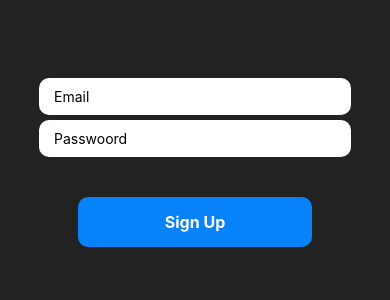
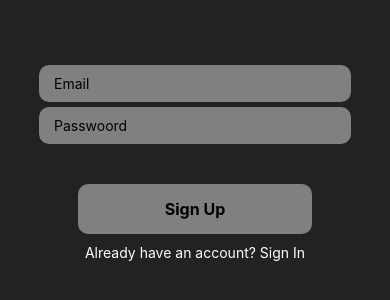
Before and after one commit to AsadUllahAhmad/Country-Browser, a React Native app: screen /SignUpScreen in a window 390 px wide. Shown: the part 262-562 px from the top of the page. Built offline with nearby package versions, Linux system fonts and the light colour scheme; no server answers.

Commit message:
firebase setUp

```diff
--- a/App.js
+++ b/App.js
@@ -16,7 +16,7 @@ export default function App () {
       <Stack.Navigator>
         <Stack.Screen options={{headerShown: false}}   name="LoginScreen" component={LoginScreen} />
         <Stack.Screen options={{headerShown: false}}   name="SignUpScreen" component={SignUpScreen} />
-        <Stack.Screen name="Home" component={HomeScreen} />
+        <Stack.Screen options={{headerShown: false}}   name="Home" component={HomeScreen} />
       </Stack.Navigator>
     </NavigationContainer>
   );
--- /dev/null
+++ b/config/firebase.js
@@ -0,0 +1,23 @@
+// Import the functions you need from the SDKs you need
+import { initializeApp } from 'firebase/app';
+import { getAuth } from "firebase/auth";
+
+// TODO: Add SDKs for Firebase products that you want to use
+// https://firebase.google.com/docs/web/setup#available-libraries
+
+// Your web app's Firebase configuration
+const firebaseConfig = {
+  apiKey: "AIzaSyD6jbUEcXEV_zzbCF_0tOYdTug_UosaVRY",
+  authDomain: "country-browser.firebaseapp.com",
+  projectId: "country-browser",
+  storageBucket: "country-browser.appspot.com",
+  messagingSenderId: "642761376673",
+  appId: "1:642761376673:web:6ae7ca2518b497875481e0"
+};
+
+// Initialize Firebase
+
+export const app = initializeApp(firebaseConfig);
+console.log('app : ', app)
+export const auth = getAuth(app);
+console.log('auth : ', auth);
--- a/package.json
+++ b/package.json
@@ -11,11 +11,15 @@
   "dependencies": {
     "@react-navigation/native": "^6.1.14",
     "@react-navigation/native-stack": "^6.9.22",
+    "@react-navigation/stack": "^6.3.25",
+    "dotenv": "^16.4.5",
     "expo": "~50.0.8",
+    "expo-constants": "~15.4.5",
     "expo-status-bar": "~1.11.1",
-    "firebase": "^8.2.3",
+    "firebase": "^10.8.1",
     "react": "18.2.0",
     "react-native": "0.73.4",
+    "react-native-elements": "^3.4.3",
     "react-native-safe-area-context": "4.8.2",
     "react-native-screens": "~3.29.0"
   },
--- a/screens/HomeScreen.js
+++ b/screens/HomeScreen.js
@@ -1,22 +1,63 @@
 import React from 'react'
-import { Text, StyleSheet, View } from 'react-native';
+import { Text, StyleSheet, View , TouchableOpacity} from 'react-native';
+import { useNavigation } from "@react-navigation/native";
+import {auth } from '../config/firebase';
 
 const HomeScreen = () => {
 
-    return (
-      <View style={styles.text}>
-        <Text>Home Screen</Text>
+  const navigation = useNavigation();
+
+  const handleSignOut = () => {
+    auth
+    .signOut()
+    .then(() => {
+      navigation.navigate('LoginScreen')
+    })
+    .catch(error => alert(error.message));
+  }
+  return (
+    <View style={styles.container}>
+       <View style={styles.logoutButton}>
+          <TouchableOpacity style={styles.button}>
+            <Text style={styles.buttonText} onPress={() => {navigation.navigate('LoginScreen')}}>Logout</Text>
+          </TouchableOpacity>
+        </View>
+      <View style={styles.content}>
+        <Text style={styles.text}>Home Screen</Text>
       </View>
-    )
-  }
+    </View>
+  );
+};
 
-
-  export default HomeScreen;
+export default HomeScreen;
 
 const styles = StyleSheet.create({
-  text:{
+  container: {
+    flex: 1,
     justifyContent: 'center',
     alignItems: 'center',
+    backgroundColor: "#222",
+
+  },
+  logoutButton: {
+    width: '15%',
+    position: 'absolute',
+    top: 60,
+    right: 20,
+    backgroundColor: 'grey',
+    borderRadius: 10,
+    justifyContent: 'center',
+    alignItems: 'center',
+  },
+  content: {
+    flex: 1,
+    justifyContent: 'center',
+    alignItems: 'center',
+  },
+  text: {
     fontSize: 20,
-  }
-})
+    color: 'white',
+
+  },
+
+});
--- a/screens/LoginScreen.js
+++ b/screens/LoginScreen.js
@@ -1,38 +1,124 @@
-import React, { useState } from 'react'
-import { Text, StyleSheet, View, KeyboardAvoidingView,TextInput,TouchableOpacity,TouchableWithoutFeedback, Keyboard } from 'react-native';
-import auth from '../firebase';
+import React, { useEffect, useState } from "react";
+import { useNavigation, useFocusEffect } from "@react-navigation/native";
+import {
+  Text,
+  StyleSheet,
+  View,
+  KeyboardAvoidingView,
+  TextInput,
+  TouchableOpacity,
+  TouchableWithoutFeedback,
+  Keyboard,
+  Alert,
+} from "react-native";
+import { firebaseConfig, auth } from '../config/firebase';
+import { initializeApp } from "firebase/app";
+import {
+  createUserWithEmailAndPassword,
+  signInWithEmailAndPassword,
+} from "firebase/auth";
 
 const LoginScreen = () => {
+  const [email, setEmail] = useState("");
+  const [password, setPassword] = useState("");
+  const navigation = useNavigation();
 
-    const [email, setEmail] = useState('');
-    const [password, setPassword] = useState('');
+   // Function to clear email and password fields
+   const clearFields = () => {
+    setEmail("");
+    setPassword("");
+  };
 
-    const handleSignUp =() => {
-        auth.createUserWithEmailAndPassword(email,password)
-        .then(userCredentials => {
-           const user = userCredentials.user;
-           console.log(user.email);
+  // Clear fields when component is focused
+  useFocusEffect(
+    React.useCallback(() => {
+      clearFields();
+    }, [])
+  );
+
+
+useEffect(() =>{
+  const unsubscribe = auth.onAuthStateChanged(user =>{
+    if(user){
+      navigation.navigate('Home');
+    }
   })
+  return unsubscribe
+},[])
 
-        .catch(error => alert(error.message));
-
+  const handleSignUp = () => {
+      // Check if email and password are not empty
+  if (!email) {
+    Alert.alert('Error', 'Please enter your email.');
+    return;
   }
 
+  if (!password) {
+    Alert.alert('Error', 'Please enter your password.');
+    return;
+  }
+    createUserWithEmailAndPassword(auth, email, password)
+      .then((userCredential) => {
+        // Signed up
+        const user = userCredential.user;
+        Alert.alert('Success', 'Account created successfully!');
+        console.log(user.email);
+
+      })
+      .catch((error) => {
+        const errorCode = error.code;
+        const errorMessage = error.message;
+
+      });
+  };
+
+  const handleSignIn = () => {
+
+    // Check if email and password are not empty
+      if (!email) {
+       Alert.alert('Error', 'Please enter your email.');
+        return;
+      }
+
+      if (!password) {
+        Alert.alert('Error', 'Please enter your password.');
+        return;
+      }
+
+    signInWithEmailAndPassword(auth, email, password)
+    .then((userCredential) => {
+      // Signed in
+      const user = userCredential.user;
+      // You can navigate or perform any other action here upon successful login
+    })
+    .catch((error) => {
+      const errorCode = error.code;
+      const errorMessage = error.message;
+      if (errorCode === 'auth/user-not-found') {
+        // If user not found, show an alert
+        Alert.alert('Error', 'User not found. Please sign up first.');
+      } else {
+        // For other errors, you can handle differently or show a generic error message
+        Alert.alert('Error', errorMessage);
+      }
+    });
+};
 
   return (
     <TouchableWithoutFeedback onPress={Keyboard.dismiss}>
-         <KeyboardAvoidingView style={styles.container} behavior='padding'>
+      <KeyboardAvoidingView style={styles.container} behavior="padding">
         <View style={styles.inputContainer}>
           <TextInput
             placeholder="Email"
             value={email}
-                onChangeText={text => setEmail(text)}
-                style={styles.input}/>
+            onChangeText={(text) => setEmail(text)}
+            style={styles.input}
+          />
 
           <TextInput
             placeholder="Passwoord"
             value={password}
-                onChangeText={text => setPassword(text)}
+            onChangeText={(text) => setPassword(text)}
             style={styles.input}
             keyboardType="numeric"
             secureTextEntry
@@ -40,13 +126,11 @@ const LoginScreen = () => {
         </View>
 
         <View style={styles.buttonContainer}>
-            <TouchableOpacity style={styles.button} onPress={() => {}}>
+          <TouchableOpacity style={styles.button} onPress={handleSignIn}>
             <Text style={styles.buttonText}>Login</Text>
           </TouchableOpacity>
 
-            <TouchableOpacity style={[styles.button, styles.buttonOutline]} onPress={handleSignUp}>
-              <Text style={styles.buttonOutlineText}>Sign Up</Text>
-            </TouchableOpacity>
+          <Text style={styles.signUpText} onPress={() => {navigation.navigate('SignUpScreen')}}>Don't have an account? Sign Up</Text>
 
         </View>
       </KeyboardAvoidingView>
@@ -57,49 +141,58 @@ const LoginScreen = () => {
 export default LoginScreen;
 
 const styles = StyleSheet.create({
-    container:{
+  container: {
     flex: 1,
-        justifyContent: 'center',
-        alignItems: 'center',
+    justifyContent: "center",
+    alignItems: "center",
+    backgroundColor: "#222",
   },
-    inputContainer:{
-      width: '80%'
+  inputContainer: {
+    width: "80%",
+    borderColor: 'black'
   },
-    input:{
-      backgroundColor: 'white',
+  input: {
+    backgroundColor: "grey",
     paddingHorizontal: 15,
     paddingVertical: 10,
     borderRadius: 10,
     marginTop: 5,
   },
-     buttonContainer:{
-      width: '60%',
-      justifyContent: 'center',
-      alignItems: 'center',
+  buttonContainer: {
+    width: "60%",
+    justifyContent: "center",
+    alignItems: "center",
     marginTop: 40,
+
   },
-     button:{
-      backgroundColor: '#0782F9',
-      width: '100%',
+  button: {
+    backgroundColor: "grey",
+    width: "100%",
     padding: 15,
     borderRadius: 10,
-      alignItems: 'center',
+    alignItems: "center",
+    borderColor: 'black',
   },
-     buttonOutline:{
-      backgroundColor: 'white',
-      marginTop: 5,
-      borderColor: '#0782F9',
+  buttonOutline: {
+    backgroundColor: "grey",
+    marginTop: 10,
     borderWidth: 2,
+
   },
-     buttonText:{
-      color: 'white',
-      fontWeight: '700',
+  buttonText: {
+    color: "black",
+    fontWeight: "700",
     fontSize: 16,
   },
 
-     buttonOutlineText:{
-      color: '#0782F9',
-      fontWeight: '700',
+  buttonOutlineText: {
+    color: "black",
+    fontWeight: "700",
     fontSize: 16,
   },
-})
+
+  signUpText:{
+    marginTop: 10,
+    color: 'white'
+  }
+});
--- a/screens/SignUpScreen.js
+++ b/screens/SignUpScreen.js
@@ -1,27 +1,92 @@
-import React, { useState } from 'react';
-import { useNavigation } from '@react-navigation/native';
-import { Text, StyleSheet, View, KeyboardAvoidingView,TextInput,TouchableOpacity,TouchableWithoutFeedback, Keyboard, Alert } from 'react-native';
+import React, { useEffect, useState } from "react";
+import { useNavigation, useFocusEffect } from "@react-navigation/native";
+import {
+  Text,
+  StyleSheet,
+  View,
+  KeyboardAvoidingView,
+  TextInput,
+  TouchableOpacity,
+  TouchableWithoutFeedback,
+  Keyboard,
+  Alert,
+} from "react-native";
+import { firebaseConfig, auth } from '../config/firebase';
+import { initializeApp } from "firebase/app";
+import {
+  createUserWithEmailAndPassword,
+  signInWithEmailAndPassword,
+} from "firebase/auth";
 
 const SignUpScreen = () => {
+  const [email, setEmail] = useState("");
+  const [password, setPassword] = useState("");
+  const navigation = useNavigation();
 
-    const [email, setEmail] = useState('');
-    const [password, setPassword] = useState('');
-    const navigation = useNavigation();
+   // Function to clear email and password fields
+   const clearFields = () => {
+    setEmail("");
+    setPassword("");
+  };
+
+  // Clear fields when component is focused
+  useFocusEffect(
+    React.useCallback(() => {
+      clearFields();
+    }, [])
+  );
+
+
+useEffect(() =>{
+  const unsubscribe = auth.onAuthStateChanged(user =>{
+    if(user){
+      navigation.navigate('Home');
+    }
+  })
+  return unsubscribe
+},[])
+
+  const handleSignUp = () => {
+      // Check if email and password are not empty
+  if (!email) {
+    Alert.alert('Error', 'Please enter your email.');
+    return;
+  }
+
+  if (!password) {
+    Alert.alert('Error', 'Please enter your password.');
+    return;
+  }
+    createUserWithEmailAndPassword(auth, email, password)
+      .then((userCredential) => {
+        // Signed up
+        const user = userCredential.user;
+        Alert.alert('Success', 'Account created successfully!');
+        console.log(user.email);
+
+      })
+      .catch((error) => {
+        const errorCode = error.code;
+        const errorMessage = error.message;
+
+      });
+  };
 
   return (
     <TouchableWithoutFeedback onPress={Keyboard.dismiss}>
-         <KeyboardAvoidingView style={styles.container} behavior='padding'>
+      <KeyboardAvoidingView style={styles.container} behavior="padding">
         <View style={styles.inputContainer}>
           <TextInput
             placeholder="Email"
             value={email}
-                onChangeText={text => setEmail(text)}
-                style={styles.input}/>
+            onChangeText={(text) => setEmail(text)}
+            style={styles.input}
+          />
 
           <TextInput
             placeholder="Passwoord"
             value={password}
-                onChangeText={text => setPassword(text)}
+            onChangeText={(text) => setPassword(text)}
             style={styles.input}
             keyboardType="numeric"
             secureTextEntry
@@ -29,9 +94,11 @@ const SignUpScreen = () => {
         </View>
 
         <View style={styles.buttonContainer}>
-            <TouchableOpacity style={styles.button} onPress={() => navigation.navigate('Home')}>
+          <TouchableOpacity style={styles.button} onPress={handleSignUp}>
             <Text style={styles.buttonText}>Sign Up</Text>
           </TouchableOpacity>
+
+          <Text style={styles.signUpText} onPress={() => {navigation.navigate('LoginScreen')}}>Already have an account? Sign In</Text>
 
         </View>
       </KeyboardAvoidingView>
@@ -41,62 +108,59 @@ const SignUpScreen = () => {
 
 export default SignUpScreen;
 
-
-  // Header options for SignUpScreen
-SignUpScreen.navigationOptions = {
-    headerTitle: 'Sign Up',
-    headerLeft: () => (
-        <TouchableOpacity  style={styles.backbutton} onPress={() => navigation.goBack()}>
-            <Text style={styles.headerBackButton}>Back</Text>
-        </TouchableOpacity>
-    ),
-};
-
 const styles = StyleSheet.create({
-    container:{
+  container: {
     flex: 1,
-        justifyContent: 'center',
-        alignItems: 'center',
-        backgroundColor: '#222',
+    justifyContent: "center",
+    alignItems: "center",
+    backgroundColor: "#222",
   },
-    inputContainer:{
-      width: '80%'
+  inputContainer: {
+    width: "80%",
+    borderColor: 'black'
   },
-    input:{
-      backgroundColor: 'white',
+  input: {
+    backgroundColor: "grey",
     paddingHorizontal: 15,
     paddingVertical: 10,
     borderRadius: 10,
     marginTop: 5,
   },
-     buttonContainer:{
-      width: '60%',
-      justifyContent: 'center',
-      alignItems: 'center',
+  buttonContainer: {
+    width: "60%",
+    justifyContent: "center",
+    alignItems: "center",
     marginTop: 40,
+
   },
-     button:{
-      backgroundColor: '#0782F9',
-      width: '100%',
+  button: {
+    backgroundColor: "grey",
+    width: "100%",
     padding: 15,
     borderRadius: 10,
-      alignItems: 'center',
+    alignItems: "center",
+    borderColor: 'black',
   },
-     buttonOutline:{
-      backgroundColor: 'white',
-      marginTop: 5,
-      borderColor: '#0782F9',
+  buttonOutline: {
+    backgroundColor: "grey",
+    marginTop: 10,
     borderWidth: 2,
+
   },
-     buttonText:{
-      color: 'white',
-      fontWeight: '700',
+  buttonText: {
+    color: "black",
+    fontWeight: "700",
     fontSize: 16,
   },
 
-     buttonOutlineText:{
-      color: '#0782F9',
-      fontWeight: '700',
+  buttonOutlineText: {
+    color: "black",
+    fontWeight: "700",
     fontSize: 16,
   },
-})
+
+  signUpText:{
+    marginTop: 10,
+    color: 'white'
+  }
+});
```
Also changed, not shown: 1 other file (tests, documents, lock files or other folders). Lines whose indentation alone changed are shown as unchanged.
